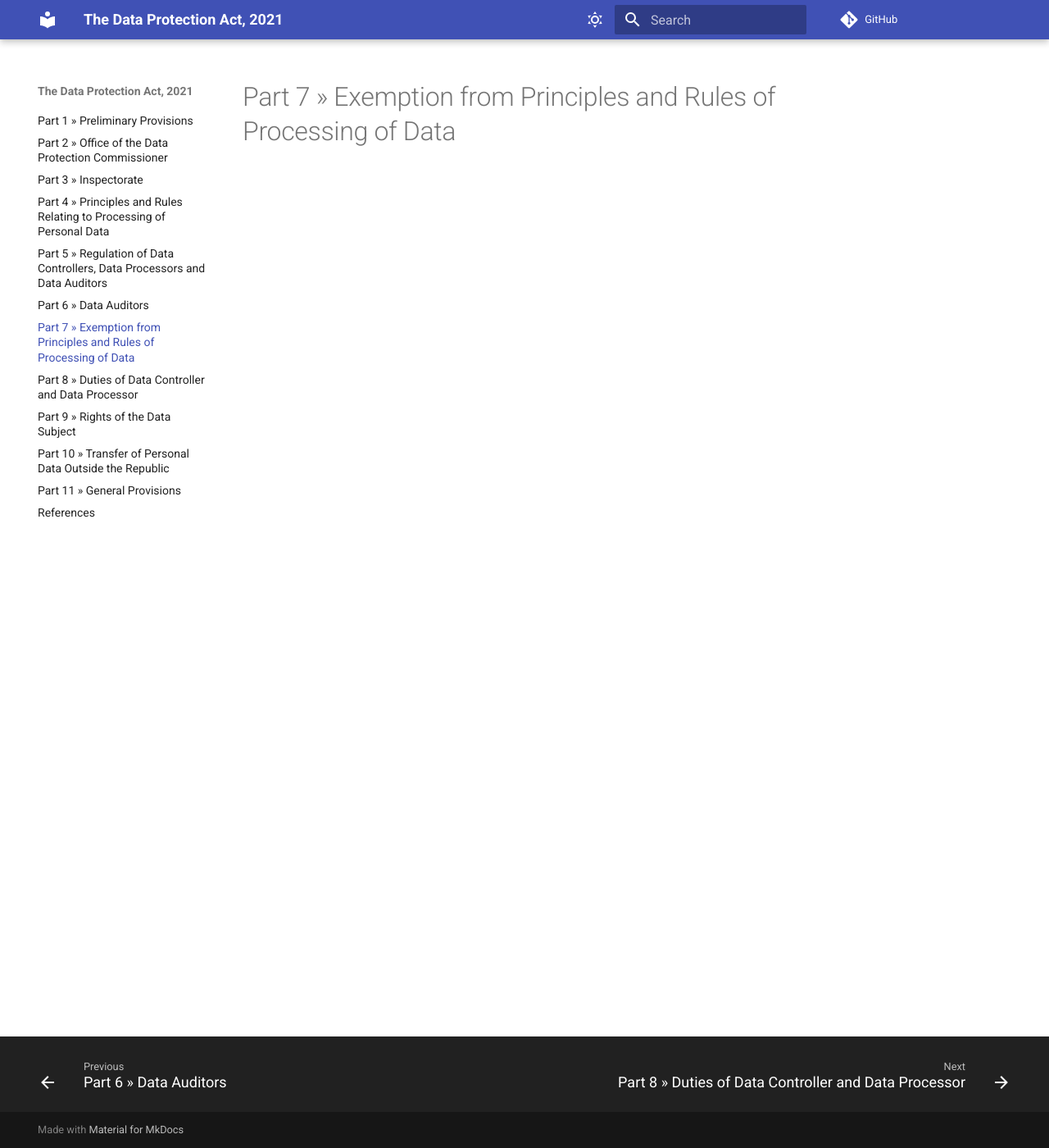
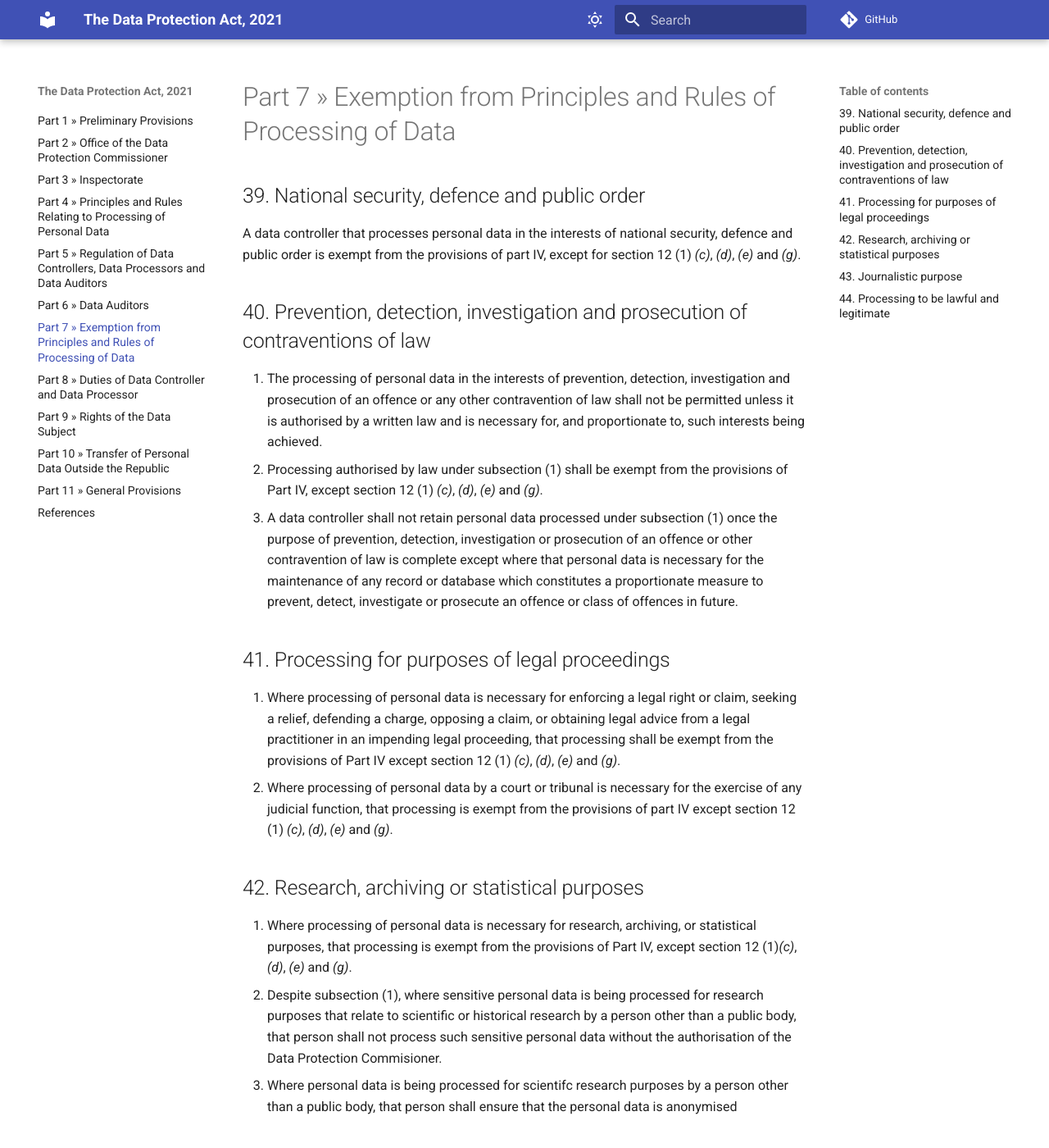
Before and after one commit to engineervix/zm-dpa, an MkDocs documentation site: the page built from docs/part-7.md, in a window 1280 px wide and 1400 px high. Shown: the whole window at 82% size. Built offline with MkDocs 1.6.1 and Material for MkDocs 9.7.7, drawn with Linux system fonts in a browser that asks for light colours; comment, search, counter and statistics services are not loaded; some of the changed text lies outside the part shown.

Commit message:
feat: add content for Part 7 » Exemption from Principles and Rules of Processing of Data

```diff
--- a/docs/part-7.md
+++ b/docs/part-7.md
@@ -1 +1,73 @@
 # Part 7 » Exemption from Principles and Rules of Processing of Data
+
+## 39. National security, defence and public order
+
+A data controller that processes personal data in the interests of
+national security, defence and public order is exempt from the
+provisions of part IV, except for section 12 (1) *\(c)*, *(d)*, *(e)* and *(g)*.
+
+## 40. Prevention, detection, investigation and prosecution of contraventions of law
+
+1.  The processing of personal data in the interests of
+    prevention, detection, investigation and prosecution of an offence
+    or any other contravention of law shall not be permitted unless it
+    is authorised by a written law and is necessary for, and
+    proportionate to, such interests being achieved.
+2.  Processing authorised by law under subsection (1) shall be exempt
+    from the provisions of Part IV, except section 12 (1) *\(c)*, *(d)*,
+    *(e)* and *(g)*.
+3.  A data controller shall not retain personal data processed under
+    subsection (1) once the purpose of prevention, detection,
+    investigation or prosecution of an offence or other contravention of
+    law is complete except where that personal data is necessary for the
+    maintenance of any record or database which constitutes a
+    proportionate measure to prevent, detect, investigate or prosecute
+    an offence or class of offences in future.
+
+## 41. Processing for purposes of legal proceedings
+
+1.  Where processing of personal data is necessary for enforcing a
+    legal right or claim, seeking a relief, defending a charge, opposing
+    a claim, or obtaining legal advice from a legal practitioner in an
+    impending legal proceeding, that processing shall be exempt from the
+    provisions of Part IV except section 12 (1) *\(c)*, *(d)*, *(e)* and
+    *(g)*.
+2.  Where processing of personal data by a court or tribunal is
+    necessary for the exercise of any judicial function, that processing
+    is exempt from the provisions of part IV except section 12 (1) *\(c)*, *(d)*, *(e)* and *(g)*.
+
+## 42. Research, archiving or statistical purposes
+
+1.  Where processing of personal data is necessary for research,
+    archiving, or statistical purposes, that processing is exempt from
+    the provisions of Part IV, except section 12 (1)*\(c)*, *(d)*, *(e)* and
+    *(g)*.
+2.  Despite subsection (1), where sensitive personal data is being
+    processed for research purposes that relate to scientific or
+    historical research by a person other than a public body, that
+    person shall not process such sensitive personal data without the
+    authorisation of the Data Protection Commisioner.
+3.  Where personal data is being processed for scientifc research
+    purposes by a person other than a public body, that person shall
+    ensure that the personal data is anonymised
+
+## 43. Journalistic purpose
+
+1.  Where the processing of personal data is necessary for or
+    relevant to a journalistic purpose, that processing is exempt from
+    the provisions of the Act, except —
+
+    1.  section 12(1) *\(c)*, *(d)*, *(e)* and *(g)*; and
+    2.  section 47.
+
+2.  Subsection (1) applies only where a data controller can demonstrate
+    that the processing is in compliance with —
+
+    1.  the law regulating journalists in the Republic, or
+    2.  any code or guidelines issued by the Independent Broadcasting
+        Authority.
+
+## 44. Processing to be lawful and legitimate
+
+The requirement for the processing of personal data under this Part
+shall be for the lawful and legitimate purposes.
```
